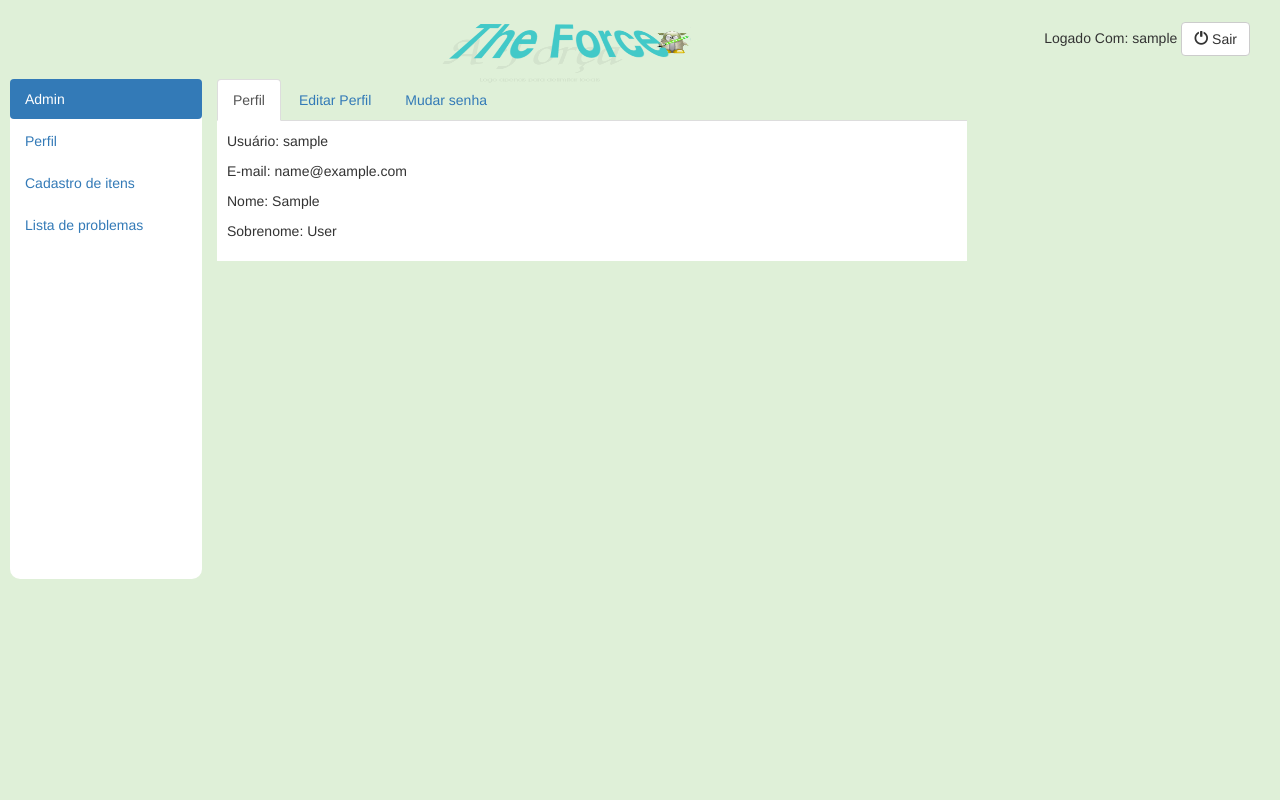
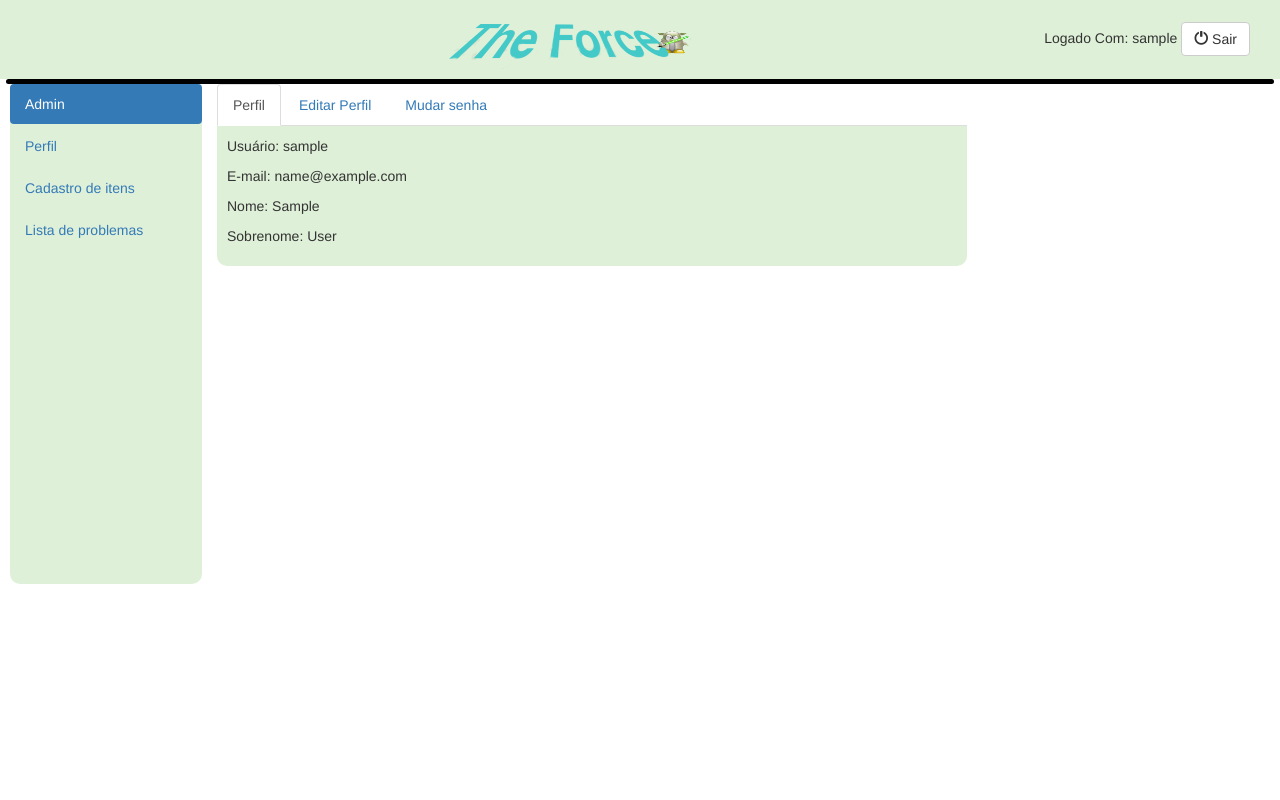
Before and after one commit to arturfarias/In-a-Galaxy-Far-Far-Away, a Django app: page /central/perfil/ in a window 1280 px wide. Run offline with Django 3.2, Linux system fonts and the light colour scheme; the visitor is signed in with stand-in values (Sample User, id 1); some libraries are stand-ins or nearby versions.

Commit message:
Detalhes e mais detalhes

```diff
--- a/login/static/css/index.css
+++ b/login/static/css/index.css
@@ -17,3 +17,8 @@ body {
   top:35%;
   left:40%;
 }
+
+.panel-success{
+  border-radius: 10px;
+
+}
--- a/login/static/css/style.css
+++ b/login/static/css/style.css
@@ -1,30 +1,39 @@
-body{
-  background-color: #DFF0D8;
-}
-
 #logo {
   padding-top: 25px;
-margin-right: 25%;
+  margin-right: 25%;
 }
 
 #head{
+  background-color: #DFF0D8;
   padding-top: 10;
   text-align: right;;
-padding-right: 30;
-background-color: #DFF0D8;
-margin-top: -21;
-height: 100px
+  padding-right: 30;
+  margin-top: -21;
+  height: 100px;
+
 }
 
 #menugeral{
   float: left;
   width: 15%;
   height: 500px;
-  background-color: white;
-margin-left: 10px;
-border-radius: 10px;
+  background-color: #DFF0D8;
+  margin-left: 10px;
+  border-radius: 10px;
 }
 .form{
-  background-color: white;
+  background-color: #DFF0D8;
   padding: 10px;
+  border-radius: 0px 0px 10px 10px;
+  margin-left: 0px;
 }
+
+#divisa{
+  float: bottom;
+  background-color: black;
+  margin: -top: 100px;
+  height: 5px;
+  width: 99%;
+  margin-left: 0.5%;
+  border-radius: 10px;
+}
--- a/login/templates/base.html
+++ b/login/templates/base.html
@@ -15,6 +15,8 @@
             <span class="glyphicon glyphicon-off" aria-hidden="true"></span> Sair
           </button>
         </a>
+      </div>
+      <div id="divisa">
       </div>
       <div id="menugeral">
       <ul class="nav nav-pills nav-stacked">
```
Also changed, not shown: login/static/img/logo.png.
